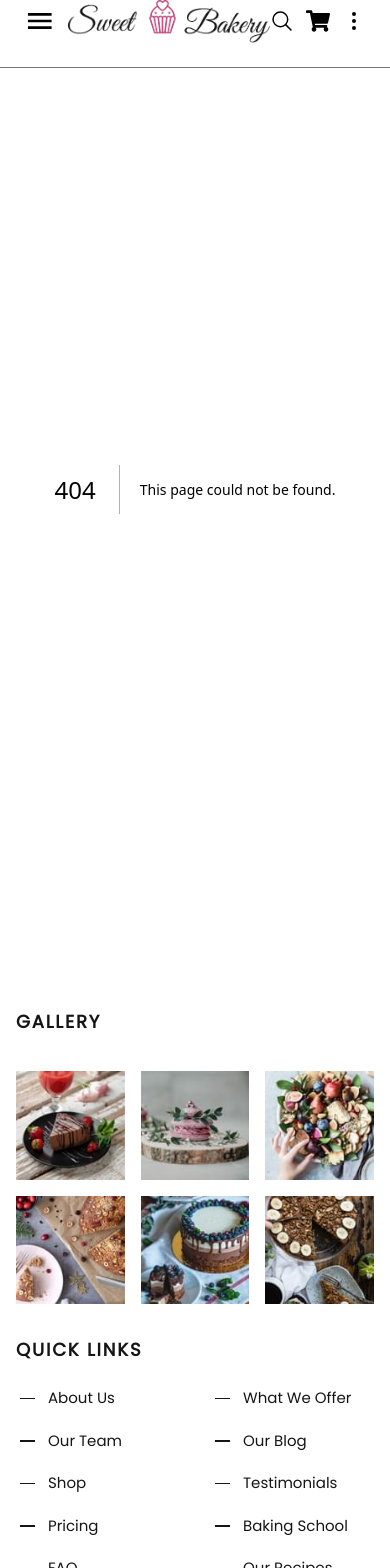
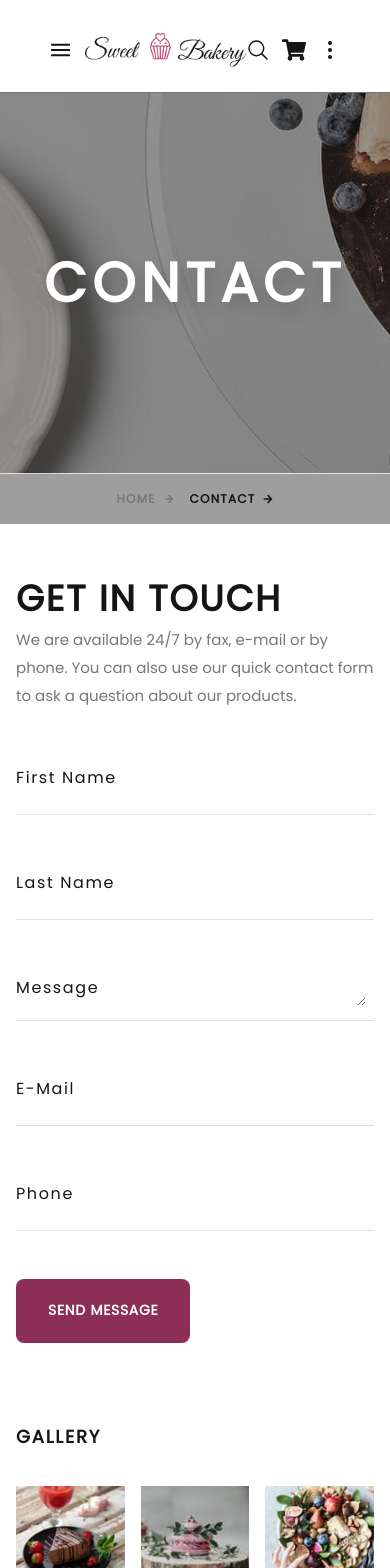
Before and after one commit to mohammad-AKH-dev/Cake-shop, a Next.js app: page /contact in a window 390 px wide. Before the commit this address had no page. Shown: the top 1568 px of the page. Built offline with nearby package versions, Linux system fonts and the light colour scheme; grey boxes are pictures that could not be loaded.

Commit message:
contact page complited and form handled + responsive

```diff
--- a/package.json
+++ b/package.json
@@ -19,6 +19,7 @@
     "next": "15.2.2",
     "react": "^19.0.0",
     "react-dom": "^19.0.0",
+    "react-hook-form": "^7.55.0",
     "react-icons": "^5.5.0",
     "react-range-slider-input": "^3.2.1",
     "swiper": "^11.2.6",
--- a/src/components/modules/Navbar.tsx
+++ b/src/components/modules/Navbar.tsx
@@ -1,5 +1,5 @@
 import Link from "next/link";
-import React, { useState } from "react";
+import React, { useContext, useEffect, useState } from "react";
 import { IoSearchOutline } from "react-icons/io5";
 import { FaShoppingCart } from "react-icons/fa";
 import { useRouter } from "next/router";
@@ -18,6 +18,7 @@ type pathsType = {
 };
 function Navbar() {
   const router = useRouter();
+  const [scrolled,setScrolled] = useState<number>(0)
   const [menus, setMenus] = useState<menu[] | []>([
     { id: 1, title: "HOME", href: "/" },
     { id: 2, title: "GALLERY", href: "/gallery" },
@@ -37,8 +38,9 @@ function Navbar() {
     { id: 6, title: "CONTACT US", href: "/contact" },
   ]);
 
+
   return (
-    <nav className="Navbar container mt-6 hidden lg:flex items-center justify-between">
+    <nav className="Navbar p-4 py-6 px-6 z-[9999] sticky top-0 left-0 right-0 bg-white mt-6 hidden lg:flex items-center justify-between">
       <ul className="navbar-list text-[14px] flex items-center gap-x-10">
         {menus.map((menu) =>
           !menu.paths ? (
--- a/src/components/modules/PageHeader.tsx
+++ b/src/components/modules/PageHeader.tsx
@@ -2,15 +2,14 @@ import Link from "next/link";
 import React from "react";
 import { FaArrowRight } from "react-icons/fa";
 
-
 type PageHeaderPropsType = {
   title: string;
+  paths?: string[];
 };
 
 function PageHeader(props: PageHeaderPropsType) {
-  const { title } = props;
+  const { title, paths } = props;
   return (
-
     <>
       <div
         className="page-header bg-page-header flex bg-cover lg:mt-4
@@ -23,18 +22,45 @@ function PageHeader(props: PageHeaderPropsType) {
           {title}
         </h3>
       </div>
-        <div className="breadcrumbs bg-new-products p-4 flex justify-center items-center gap-x-4 cursor-pointer ">
-          <div className="breadcrumb flex items-center justify-center gap-x-2 text-text hover:text-title transition-all">
-            <Link href={'/'} className="text-[12px] uppercase text-text
-            hover:text-title transition-all font-bold tracking-widest">home</Link>
-            <FaArrowRight className="text-text text-[10px] "/>
-          </div>
-          <div className="breadcrumb flex items-center justify-center gap-x-2 text-text hover:text-title transition-all">
-            <Link href={`/${title}`} className="text-[12px] uppercase text-title
-            hover:text-title transition-all font-bold tracking-widest">{title}</Link>
-            <FaArrowRight className="text-title text-[10px] "/>
-          </div>
+      <div className="breadcrumbs bg-new-products p-4 flex justify-center items-center gap-x-4 cursor-pointer ">
+        <div className="breadcrumb flex items-center justify-center gap-x-2 text-text hover:text-title transition-all">
+          <Link
+            href={"/"}
+            className="text-[12px] uppercase text-text
+            hover:text-title transition-all font-bold tracking-widest"
+          >
+            home
+          </Link>
+          <FaArrowRight className="text-text text-[10px] " />
         </div>
+        <div className="breadcrumb flex items-center justify-center gap-x-2 text-text hover:text-title transition-all">
+          {paths?.length ? (
+            paths.map((path) => (
+              <>
+                <Link
+                  href={`/${path}`}
+                  className="text-[12px] uppercase text-title
+                hover:text-title transition-all font-bold tracking-widest"
+                >
+                  {path}
+                </Link>
+                <FaArrowRight className="text-title text-[10px] " />
+              </>
+            ))
+          ) : (
+            <>
+              <Link
+                href={`/${title}`}
+                className="text-[12px] uppercase text-title
+                hover:text-title transition-all font-bold tracking-widest"
+              >
+                {title}
+              </Link>
+              <FaArrowRight className="text-title text-[10px] " />
+            </>
+          )}
+        </div>
+      </div>
     </>
   );
 }
--- a/src/components/modules/Topbar.tsx
+++ b/src/components/modules/Topbar.tsx
@@ -4,11 +4,25 @@ import { MdEmail } from "react-icons/md";
 import { IoMenuSharp, IoSearchOutline } from "react-icons/io5";
 import { FaShoppingCart } from "react-icons/fa";
 import { FiMoreVertical } from "react-icons/fi";
+import { useEffect, useState } from "react";
 
 function Topbar() {
+  const [isOpen, setIsOpen] = useState<boolean>(false);
+  const [scrollTop,setScrollTop] = useState<number>(0)
+
+  useEffect(() => {
+     const scrollBar = () => {
+        setScrollTop(window.scrollY)
+     }
+     window.addEventListener('scroll',scrollBar)
+
+     return () => removeEventListener('scroll',scrollBar)
+  }, []);
+
   return (
-    <div className="Topbar pb-6 px-6 lg:px-0 border-b border-text ">
-      <div className="topbar-content lg:container flex justify-between items-cente">
+    <div className={`Topbar sticky transition-all lg:static top-0 bg-white z-[999] ${scrollTop >= 40 ? 'pt-6' : 'pt-0'}
+    right-0 left-0  lg:pt-0 pb-6 px-6 lg:px-0 border-b border-text `}>
+      <div className="topbar-content px-6 flex justify-between items-center">
         <div className="location hidden lg:flex items-center gap-x-4">
           <FaLocationDot className="text-[2rem]" />
           <Link href="/contact" className="hover:text-primary transition-all">
@@ -27,22 +41,32 @@ function Topbar() {
           className="get-in-touch__btn py-4 px-10
        before:bg-transparent relative before:absolute
         before:w-full before:h-full before:inset-0
-        hover:before:scale-100 hover:before:bg-hover before:scale-0 before:transition-all hover:text-white hover:before:-z-50
+        hover:before:scale-100 hover:before:bg-hover before:scale-0 hover:text-white before:transition-all hover:before:z-50
         before:delay-100
         cursor-pointer
         rounded-md border-2 border-primary hidden lg:flex items-center gap-x-2"
         >
           <MdEmail className="text-[1.3rem] z-50" />
-          <span className="z-50 font-bold">GET IN TOUCH</span>
+          <span className="z-[999] font-bold">GET IN TOUCH</span>
         </div>
         <div className="topbar-basket flex lg:hidden items-center gap-x-3 text-[1.5rem] ">
           <IoSearchOutline className="cursor-pointer" />
           <FaShoppingCart className="cursor-pointer" />
           <div className="menu-icon__wrapper relative group">
-            <FiMoreVertical className="cursor-pointer" />
-            <div className="contact-infos absolute top-[3.8rem] -right-6
-            group-hover:opacity-100 group-hover:visible -z-[999] group-hover:z-[999] transition-all opacity-0 invisible bg-white w-[300px] p-6">
-              <div className="location flex items-center gap-x-4 mb-4">
+            <FiMoreVertical
+              className="cursor-pointer"
+              onClick={() => setIsOpen((prevState) => !prevState)}
+            />
+            <div
+              className={`contact-infos absolute p-4 top-[3.8rem] -right-12
+              ${
+                isOpen
+                  ? "opacity-100 z-[999] visible"
+                  : "-z-[999] invisible opacity-0"
+              } transition-all bg-white w-[300px] `}
+            >
+              <div className="location flex flex-col gap-y-4 items-center ">
+                <div className="flex items-center gap-x-4">
                   <FaLocationDot className="text-[2rem] text-primary" />
                   <Link
                     href="/contact"
@@ -59,7 +83,10 @@ function Topbar() {
                      rounded-md border-2 border-primary flex items-center gap-x-2"
                 >
                   <MdEmail className="text-[1.3rem] z-50" />
-                <span className="z-50 font-bold text-[12px]">GET IN TOUCH</span>
+                  <span className="z-50 font-bold text-[12px]">
+                    GET IN TOUCH
+                  </span>
+                </div>
               </div>
             </div>
           </div>
--- /dev/null
+++ b/src/components/modules/contact/ContactInput.tsx
@@ -0,0 +1,34 @@
+import React from "react";
+import { UseFormRegisterReturn } from "react-hook-form";
+
+type ContactInputPropsType = {
+  placeholder: string;
+  register: UseFormRegisterReturn;
+  type: string;
+  error: string | undefined;
+};
+
+function ContactInput(props: ContactInputPropsType) {
+  const { placeholder, register, type, error } = props;
+  return (
+    <div className="input-wrapper h-fit pl-0 p-4 border-b relative border-b-[#e1e1e1]">
+      <input
+        type={type}
+        {...register}
+        placeholder={placeholder}
+        className="capitalize w-full autofill:bg-transparent pl-0 p-2 tracking-widest focus:placeholder:-translate-y-4 placeholder:transition-all
+          focus:placeholder:text-[10px] outline-none border-none text-[16px] placeholder:text-[#151515]"
+      />
+      {error && (
+        <span
+          className="error absolute  bottom-0 right-0 text-red-600 border-b
+         border-b-red-600 block w-full text-right text-[9px]"
+        >
+          {error}
+        </span>
+      )}
+    </div>
+  );
+}
+
+export default ContactInput;
--- /dev/null
+++ b/src/components/templates/contact/Contact.tsx
@@ -0,0 +1,103 @@
+import ContactInput from "@/components/modules/contact/ContactInput";
+import React from "react";
+import { useForm } from "react-hook-form";
+
+type IFormInput = {
+  firstname: string;
+  lastname: string;
+  email: string;
+  message: string;
+  phone: string;
+};
+
+function Contact() {
+  const {
+    register,
+    handleSubmit,
+    formState: { errors },
+  } = useForm<IFormInput>();
+  const submitHandler = (data: IFormInput) => {};
+  console.log(errors);
+
+  return (
+    <div className="contact-content">
+      <div className="contact-title__wrapper grid grid-cols-1 md:grid-cols-2 lg:grid-cols-3">
+        <h3 className="contact-title text-[36px] font-bold uppercase tracking-wider">
+          get in touch
+        </h3>
+        <p className="contact-paragraph text-text text-[15px] leading-7 xl:min-w-[550px]">
+          We are available 24/7 by fax, e-mail or by phone. You can also use our
+          quick contact form to ask a question about our products.
+        </p>
+      </div>
+      <form
+        className="contact-form grid  grid-cols-1 sm:grid-cols-2 lg:grid-cols-3 gap-x-6 gap-y-8 mt-8"
+        onSubmit={handleSubmit(submitHandler)}
+      >
+        <ContactInput
+          error={errors.firstname?.message}
+          placeholder="first name"
+          register={{
+            ...register("firstname", {
+              required: "The text field is required.",
+            }),
+          }}
+          type="text"
+        />
+        <ContactInput
+          error={errors.lastname?.message}
+          placeholder="last name"
+          register={{
+            ...register("lastname", {
+              required: "The text field is required.",
+            }),
+          }}
+          type="text"
+        />
+        <div className="p-2 pl-0  relative mt-4 border-b border-b-[#e1e1e1]">
+          <textarea
+            placeholder="Message"
+            {...register("message", {
+              required: "The text field is required.",
+            })}
+            className="capitalize
+         outline-none tracking-widest w-full h-[30px] text-[16px] placeholder:text-[#151515]"
+          ></textarea>
+          {errors.message?.message && (
+            <span
+              className="error absolute  bottom-0 right-0 text-red-600 border-b
+         border-b-red-600 block w-full text-right text-[9px]"
+            >
+              {errors.message?.message}
+            </span>
+          )}
+        </div>
+        <ContactInput
+          error={errors.email?.message}
+          placeholder="e-mail"
+          register={{
+            ...register("email", { required: "The email field is required." }),
+          }}
+          type="email"
+        />
+        <ContactInput
+          error={errors.phone?.message}
+          placeholder="phone"
+          register={{
+            ...register("phone", { required: "Only numbers are required" }),
+          }}
+          type="text"
+        />
+        <button
+          type="submit"
+          className="sm:w-[70%] w-fit p-8 sm:p-0 h-[60px] translate-y-4   sm:mx-auto text-white rounded-lg submit-btn bg-hover hover:bg-primary transition-all text-[14px] xl:text-[16px]
+        flex items-center justify-center uppercase font-bold tracking-wider"
+        >
+          send message
+        </button>
+      </form>
+    </div>
+  );
+}
+
+export default Contact;
--- a/src/components/templates/index/Landing.tsx
+++ b/src/components/templates/index/Landing.tsx
@@ -6,7 +6,7 @@ function Landing() {
   return (
     <section
       className="landing-section bg-landing w-full bg-cover bg-no-repeat bg-center
-    mt-8 min-h-[500px]"
+    lg:mt-8 min-h-[500px]"
     >
       <div className="landing-left__section container pb-[15rem]  w-full text-center sm:text-left  px-8 pt-8 ">
         <h1 className="left-section__title font-title text-[90px] sm:text-[75px] lg:text-[100px] text-primary">
--- /dev/null
+++ b/src/pages/contact/index.tsx
@@ -0,0 +1,16 @@
+import PageHeader from '@/components/modules/PageHeader'
+import Contact from '@/components/templates/contact/Contact'
+import React from 'react'
+
+function index() {
+  return (
+    <div className='contact-page'>
+       <PageHeader title='contact'/>
+       <div className="container mt-12">
+         <Contact/>
+       </div>
+    </div>
+  )
+}
+
+export default index
```
Also changed, not shown: src/pages/_app.tsx (+8 -6 lines), 1 other file (tests, documents, lock files or other folders). Lines whose indentation alone changed are shown as unchanged.
